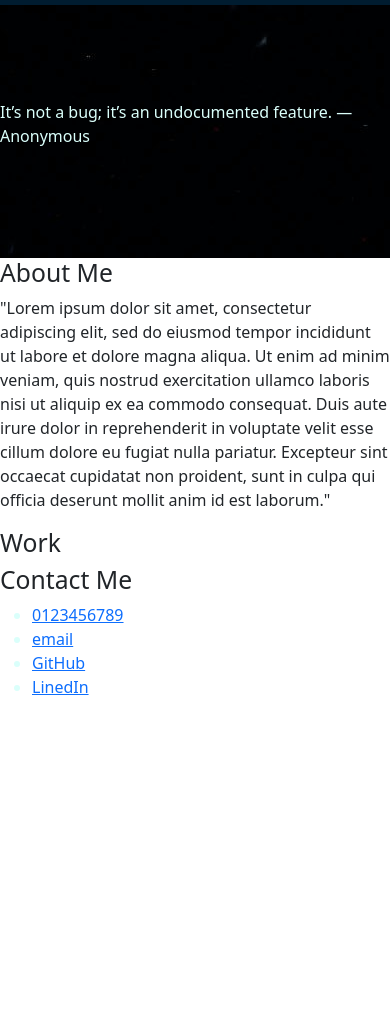
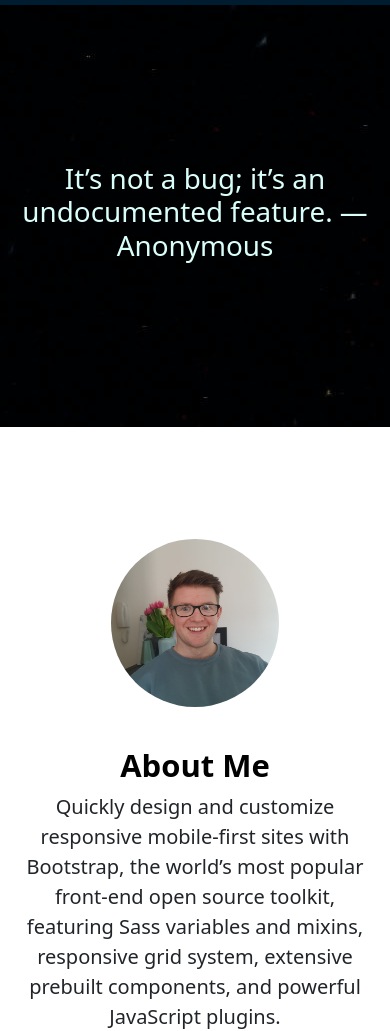
Before and after one commit to Greenie115/portfolio-draft-1-grid-flexbox, a plain HTML site: page index.html in a window 390 px wide. Shown: the part 75-1106 px from the top of the page. Before the commit the page ends 844 px from the top, so only its background shows below. Drawn offline with nearby package versions, Linux system fonts and the light colour scheme.

Commit message:
add responsive abour me section with profile img

```diff
--- a/assets/css/styles.css
+++ b/assets/css/styles.css
@@ -6,7 +6,9 @@
 li{
     color: var(--paragraphText);
 }
-
+h1{
+    text-align: center;
+}
 *{
     padding: 0;
     margin: 0;
@@ -27,9 +29,19 @@ li{
     background-color: aqua;
     margin: 0;
     width: 100%;
-    height: 30vh;
+    height: 50vh;
     align-items: center;
     justify-content: center;
     background-image: url(../images/nasa-Q1p7bh3SHj8-unsplash.jpg);
     color: var(--paragraphText)
 }
+
+.profile-img{
+    border-radius: 50%;
+    padding: 1rem;
+    margin: 0;
+}
+
+.abourMe{
+    color: var(--backgroundColor);
+}
--- a/index.html
+++ b/index.html
@@ -37,23 +37,24 @@
 
     <section>
         <div class="subtitle">
-            <p>It’s not a bug; it’s an undocumented feature. ― Anonymous</p>
+            <h1>It’s not a bug; it’s an undocumented feature. ― Anonymous</h1>
         </div>
     </section>
 
     <!-- Hero section About Me -->
-    <main>
-        <h2 class="sectiontitle">About Me</h2>
-        <div class="aboutMe">
-            <p>
-                "Lorem ipsum dolor sit amet, consectetur adipiscing elit, sed do eiusmod tempor incididunt ut labore et dolore magna aliqua. Ut enim ad minim veniam, quis nostrud exercitation ullamco laboris nisi ut aliquip ex ea commodo consequat. Duis aute irure dolor in reprehenderit in voluptate velit esse cillum dolore eu fugiat nulla pariatur. Excepteur sint occaecat cupidatat non proident, sunt in culpa qui officia deserunt mollit anim id est laborum."
-            </p>
-        </div>
+    <main class="abuotMe">
+        <div class="px-4 py-5 my-5 text-center">
+            <img class="d-block mx-auto mb-4 profile-img" src="./assets/images/IMG-20220404-WA0001-cropped.jpg" alt="" width="200" height="200">
+            <h1 class="display-5 fw-bold text-body-emphasis">About Me</h1>
+            <div class="col-lg-6 mx-auto">
+              <p class="lead mb-4">Quickly design and customize responsive mobile-first sites with Bootstrap, the world’s most popular front-end open source toolkit, featuring Sass variables and mixins, responsive grid system, extensive prebuilt components, and powerful JavaScript plugins.</p>
+            </div>
+          </div>
     </main>
 
     <!-- Work section -->
     <section>
-        <h2 class="sectiontitle">Work</h2>
+        <h3 class="sectiontitle">Work</h3>
         <div class="projects">
             <div id="projectOne"></div>
             <div id="projectTwo"></div>
```
Also changed, not shown: assets/images/IMG-20220404-WA0001-cropped.jpg (added).
